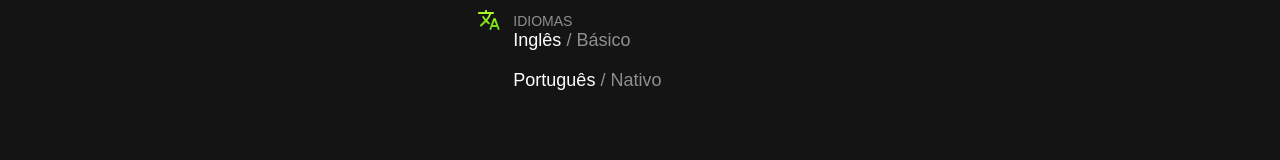
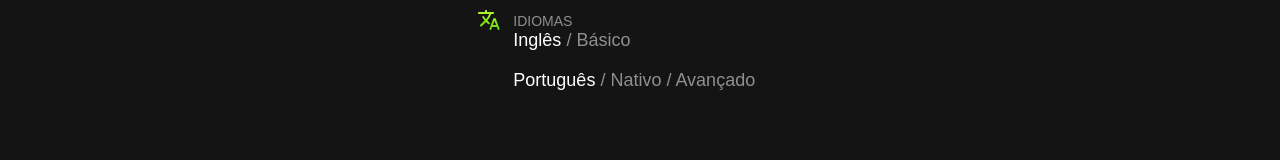
Before and after one commit to mauricioc08/app_nextjs, a Next.js app: page /formacao in a window 1280 px wide. Shown: the part 738-898 px from the top of the page. Built offline with nearby package versions, Linux system fonts and the light colour scheme.

Commit message:
image indentation

```diff
--- a/pages/formacao.js
+++ b/pages/formacao.js
@@ -42,7 +42,7 @@ export default function Formacao(props) {
               <h3>Idiomas</h3>
               <ul>
                 <li>Inglês <span>/ Básico</span></li>
-                <li>Português <span>/ Nativo</span></li>
+                <li>Português <span>/ Nativo / Avançado</span></li>
               </ul>
             </div>
 
```
